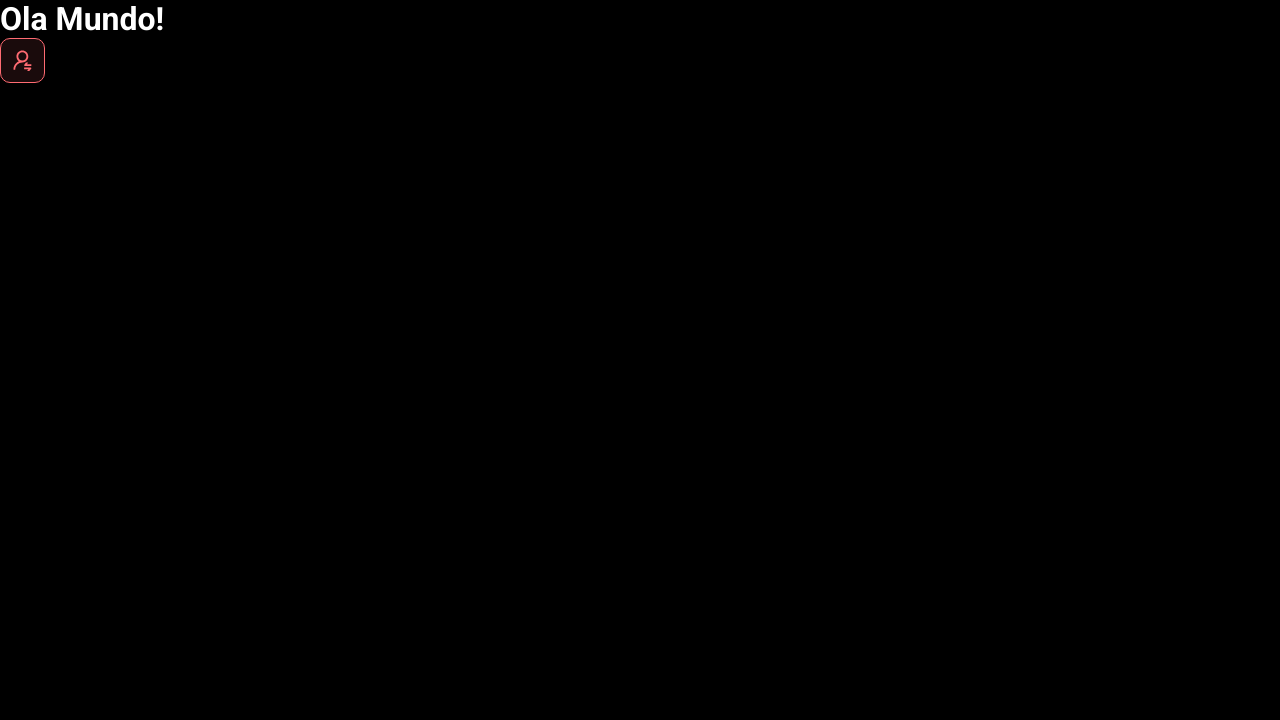
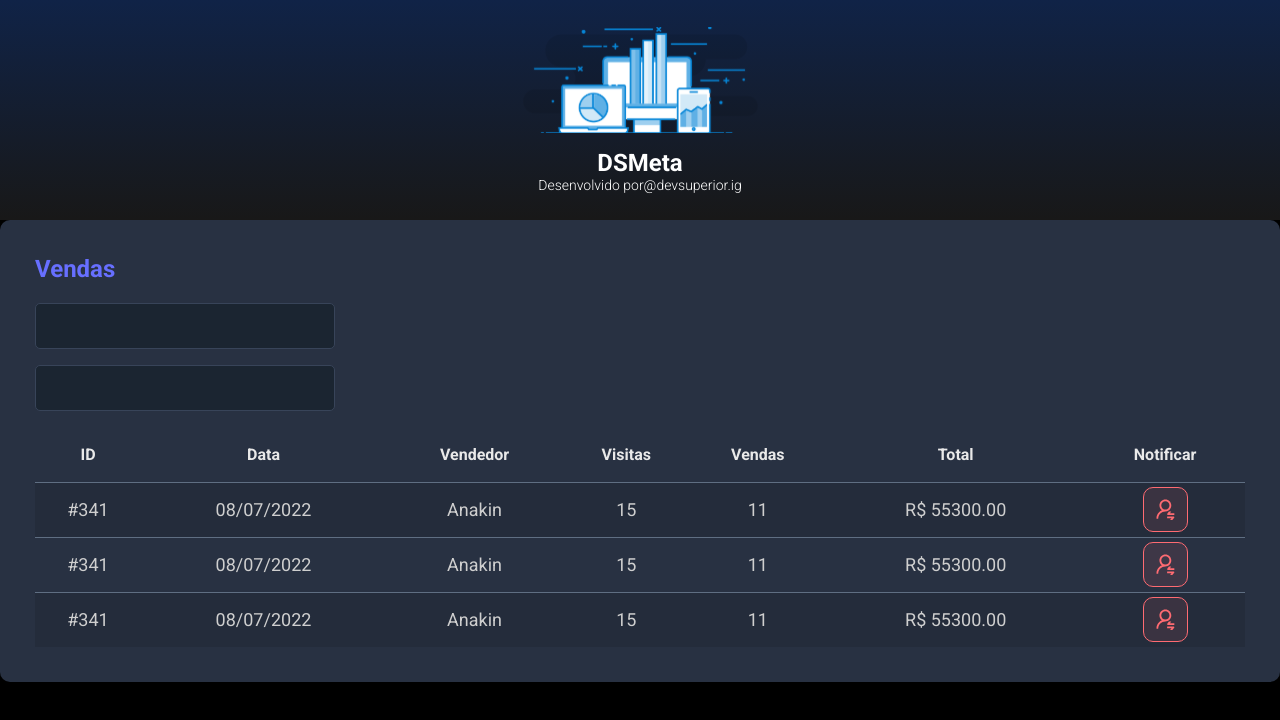
Before and after one commit to MarkimQ/dsmeta, a React (Vite) app in the folder frontend/: page / in a window 1280 px wide. Shown: the top 720 px of the page. Built offline with nearby package versions, Linux system fonts and the light colour scheme.

Commit message:
Other Components

```diff
--- a/frontend/src/App.tsx
+++ b/frontend/src/App.tsx
@@ -1,12 +1,21 @@
 import NotificationButton from "./components/Notificationbutton"
+import Header from "./components/Header"
+import SalesCard from "./components/SalesCard"
+
 
 function App() {
- return(
-  <>
-  <h1>Ola Mundo!</h1>
-  <NotificationButton/>
-  </>
- )
+    return (
+        <>
+            <Header />
+            <main>
+                <section id="sales">
+                    <div className="dsmeta-container">
+                     <SalesCard />
+                    </div>
+                </section>
+            </main>
+        </>
+    )
 }
 
 export default App
--- /dev/null
+++ b/frontend/src/components/Header/index.tsx
@@ -0,0 +1,20 @@
+import logo from "../../assets/img/logo.svg"
+import "./styles.css"
+
+function Header() {
+    return (
+        <header>
+            <div className="dsmeta-logo-container">
+                <img src={logo} alt="DSMeta" />
+                <h1>DSMeta</h1>
+                <p>
+                    Desenvolvido por
+                    <a href="https://www.instagram.com/devsuperior.ig">@devsuperior.ig</a>
+                </p>
+            </div>
+        </header>
+
+    )
+}
+
+export default Header
--- /dev/null
+++ b/frontend/src/components/Header/styles.css
@@ -0,0 +1,27 @@
+header {
+    background: linear-gradient(180deg, #102347 0%, #181818 100%);
+    height: 220px;
+    display: flex;
+    align-items: center;
+    justify-content: center;
+  }
+
+  .dsmeta-logo-container {
+    display: flex;
+    flex-direction: column;
+    align-items: center;
+  }
+
+  .dsmeta-logo-container img {
+    width: 235px;
+  }
+
+  .dsmeta-logo-container h1 {
+    margin-top: 15px;
+    font-size: 24px;
+  }
+
+  .dsmeta-logo-container p {
+    font-size: 14px;
+    font-weight: 300;
+  }
--- /dev/null
+++ b/frontend/src/components/SalesCard/index.tsx
@@ -0,0 +1,81 @@
+import NotificationButton from "../Notificationbutton"
+import "./styles.css"
+
+
+function SalesCard() {
+    return (
+        <div className="dsmeta-card">
+            <h2 className="dsmeta-sales-title">Vendas</h2>
+            <div>
+                <div className="dsmeta-form-control-container">
+                    <input className="dsmeta-form-control" type="text" />
+                </div>
+                <div className="dsmeta-form-control-container">
+                    <input className="dsmeta-form-control" type="text" />
+                </div>
+            </div>
+
+            <div>
+                <table className="dsmeta-sales-table">
+                    <thead>
+                        <tr>
+                            <th className="show992">ID</th>
+                            <th className="show576">Data</th>
+                            <th>Vendedor</th>
+                            <th className="show992">Visitas</th>
+                            <th className="show992">Vendas</th>
+                            <th>Total</th>
+                            <th>Notificar</th>
+                        </tr>
+                    </thead>
+                    <tbody>
+                        <tr>
+                            <td className="show992">#341</td>
+                            <td className="show576">08/07/2022</td>
+                            <td>Anakin</td>
+                            <td className="show992">15</td>
+                            <td className="show992">11</td>
+                            <td>R$ 55300.00</td>
+                            <td>
+                                <div className="dsmeta-red-btn-container">
+                                    <NotificationButton />
+                                </div>
+                            </td>
+                        </tr>
+                        <tr>
+                            <td className="show992">#341</td>
+                            <td className="show576">08/07/2022</td>
+                            <td>Anakin</td>
+                            <td className="show992">15</td>
+                            <td className="show992">11</td>
+                            <td>R$ 55300.00</td>
+                            <td>
+                                <div className="dsmeta-red-btn-container">
+                                <NotificationButton />
+                                </div>
+                            </td>
+                        </tr>
+                        <tr>
+                            <td className="show992">#341</td>
+                            <td className="show576">08/07/2022</td>
+                            <td>Anakin</td>
+                            <td className="show992">15</td>
+                            <td className="show992">11</td>
+                            <td>R$ 55300.00</td>
+                            <td>
+                                <div className="dsmeta-red-btn-container">
+                                <NotificationButton />
+                                </div>
+                            </td>
+                        </tr>
+                    </tbody>
+
+                </table>
+            </div>
+
+        </div>
+
+    )
+}
+
+export default SalesCard
--- /dev/null
+++ b/frontend/src/components/SalesCard/styles.css
@@ -0,0 +1,98 @@
+.dsmeta-card {
+    background-color: #283142;
+    border-radius: 10px;
+    padding: 30px 10px;
+}
+
+
+.dsmeta-sales-title {
+    color: #676fff;
+    font-size: 24px;
+    margin-bottom: 20px;
+}
+
+.dsmeta-form-control-container {
+    margin-bottom: 16px;
+    max-width: 300px;
+}
+
+.dsmeta-form-control {
+    width: 100%;
+    height: 46px;
+    background-color: #1b2531;
+    border: 1px solid #384459;
+    border-radius: 5px;
+    color: #9aaabe;
+    padding: 0 20px;
+    font-size: 18px;
+}
+
+.dsmeta-sales-table {
+    width: 100%;
+    border-spacing: 0;
+    border-collapse: collapse;
+}
+
+.dsmeta-sales-table thead {
+    height: 55px;
+    font-size: 16px;
+    color: #e9e9e9;
+    font-weight: 700;
+}
+
+.dsmeta-sales-table tbody {
+    font-size: 14px;
+    font-weight: 400;
+    color: #cfcfcf;
+    text-align: center;
+}
+
+.dsmeta-sales-table tbody tr {
+    height: 74px;
+    border-top: 1px solid #5f6e82;
+}
+
+.dsmeta-sales-table tbody tr:hover>td {
+    background-color: #384459;
+}
+
+.dsmeta-sales-table tbody tr:nth-child(odd) {
+    background-color: #242c3b;
+}
+
+.dsmeta-red-btn-container {
+    display: flex;
+    justify-content: center;
+}
+
+.show576 {
+    display: none;
+}
+
+.show992 {
+    display: none;
+}
+
+@media (min-width: 576px) {
+    .show576 {
+        display: table-cell;
+    }
+
+    .dsmeta-card {
+        padding: 35px;
+    }
+
+    .dsmeta-sales-table tbody tr {
+        height: 55px;
+    }
+
+    .dsmeta-sales-table tbody {
+        font-size: 18px;
+    }
+}
+
+@media (min-width: 992px) {
+    .show992 {
+        display: table-cell;
+    }
+}
```
Also changed, not shown: frontend/src/assets/img/logo.svg (added), 1 other file (tests, documents, lock files or other folders).
